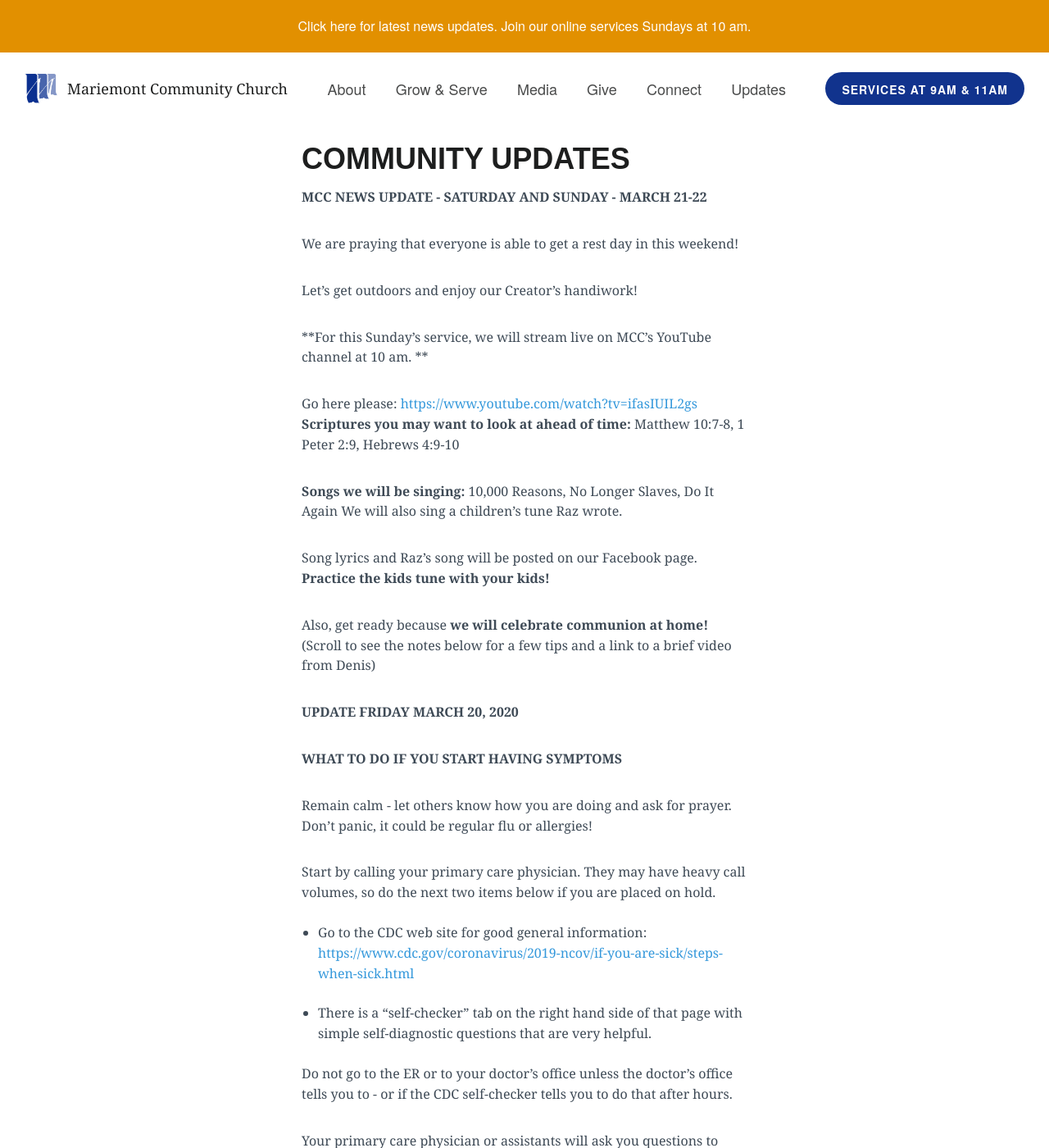
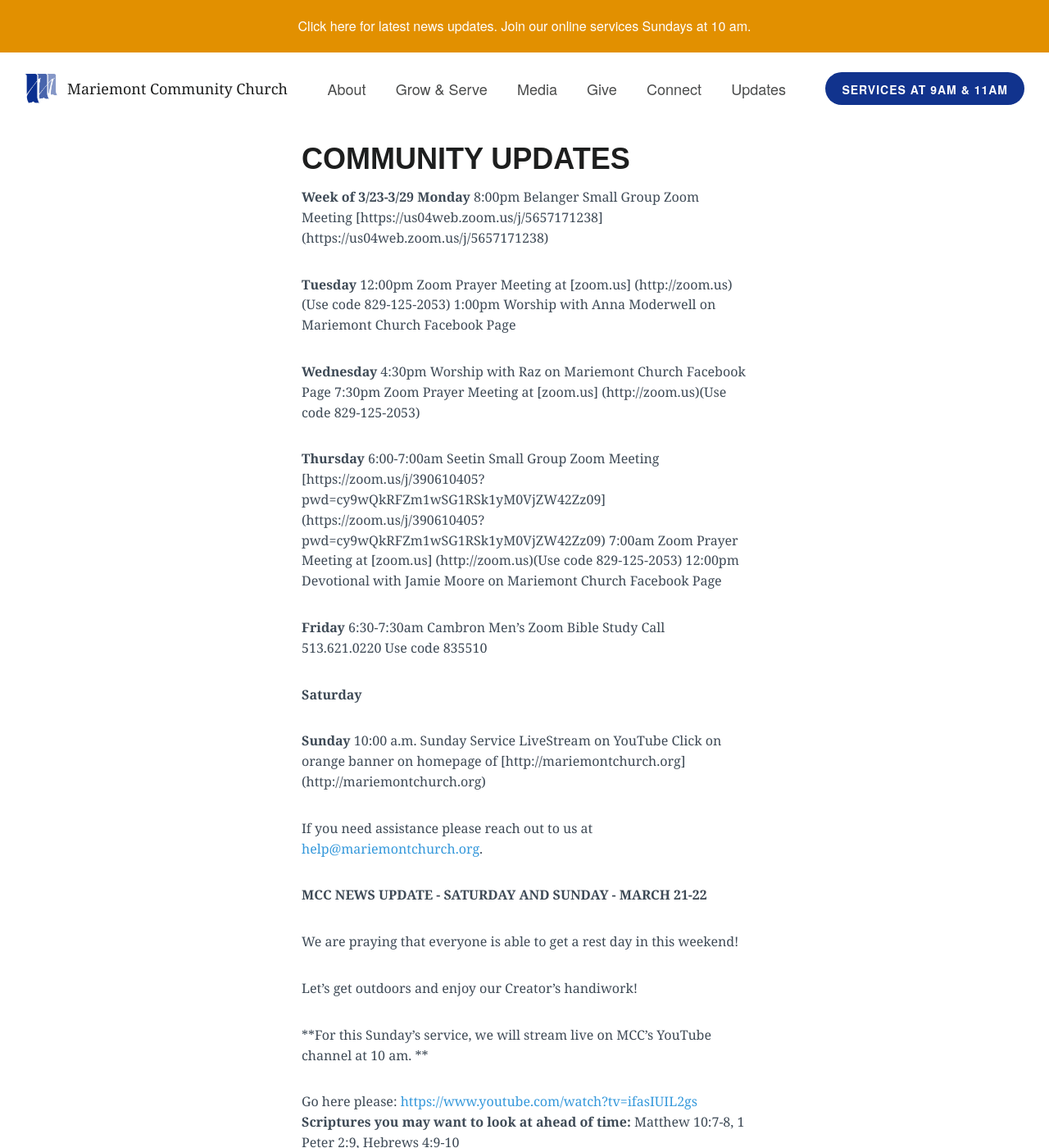
Before and after one commit to lukemoderwell/mariemont, a Jekyll site: the page built from updates.markdown, in a window 1280 px wide and 1400 px high. Shown: the whole window at 82% size. Built offline with Jekyll 4.4.1, drawn with Linux system fonts in a browser that asks for light colours; nearby versions of some CDN libraries.

Commit message:
Updated Updates

```diff
--- a/updates.markdown
+++ b/updates.markdown
@@ -8,6 +8,50 @@
 ---
 
 ## Community Updates
+
+**Week of 3/23-3/29**
+**Monday**
+8:00pm Belanger Small Group Zoom Meeting
+       [https://us04web.zoom.us/j/5657171238]
+       (https://us04web.zoom.us/j/5657171238)
+
+**Tuesday**
+12:00pm Zoom Prayer Meeting at [zoom.us]
+        (http://zoom.us)(Use code 829-125-2053)
+1:00pm  Worship with Anna Moderwell on Mariemont
+        Church Facebook Page
+
+**Wednesday**
+4:30pm Worship with Raz on Mariemont Church
+          Facebook Page
+7:30pm Zoom Prayer Meeting at [zoom.us]
+       (http://zoom.us)(Use code 829-125-2053)
+
+**Thursday**
+6:00-7:00am Seetin Small Group Zoom Meeting
+            [https://zoom.us/j/390610405?
+            pwd=cy9wQkRFZm1wSG1RSk1yM0VjZW42Zz09]
+            (https://zoom.us/j/390610405?
+            pwd=cy9wQkRFZm1wSG1RSk1yM0VjZW42Zz09)
+7:00am Zoom Prayer Meeting at [zoom.us]
+       (http://zoom.us)(Use code 829-125-2053)
+12:00pm Devotional with Jamie Moore on
+        Mariemont Church Facebook Page
+
+**Friday**
+6:30-7:30am Cambron Men's Zoom Bible Study
+            Call 513.621.0220
+            Use code 835510
+
+**Saturday**
+
+**Sunday**
+10:00 a.m. Sunday Service LiveStream on YouTube
+           Click on orange banner on homepage of
+           [http://mariemontchurch.org]
+           (http://mariemontchurch.org)
+
+If you need assistance please reach out to us at [help@mariemontchurch.org](http://help@mariemontchurch.org).
 
 **MCC NEWS UPDATE - SATURDAY AND SUNDAY - MARCH 21-22**
 
```
